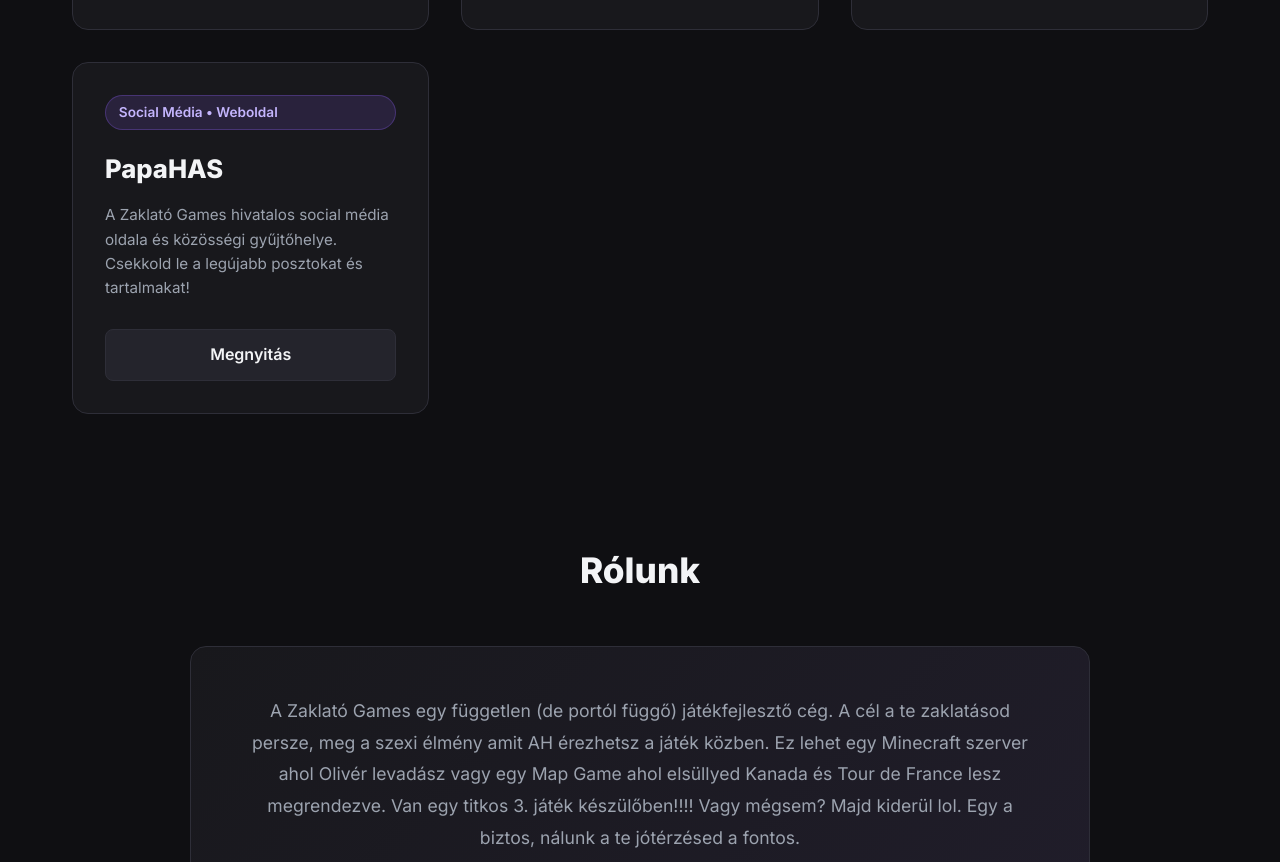
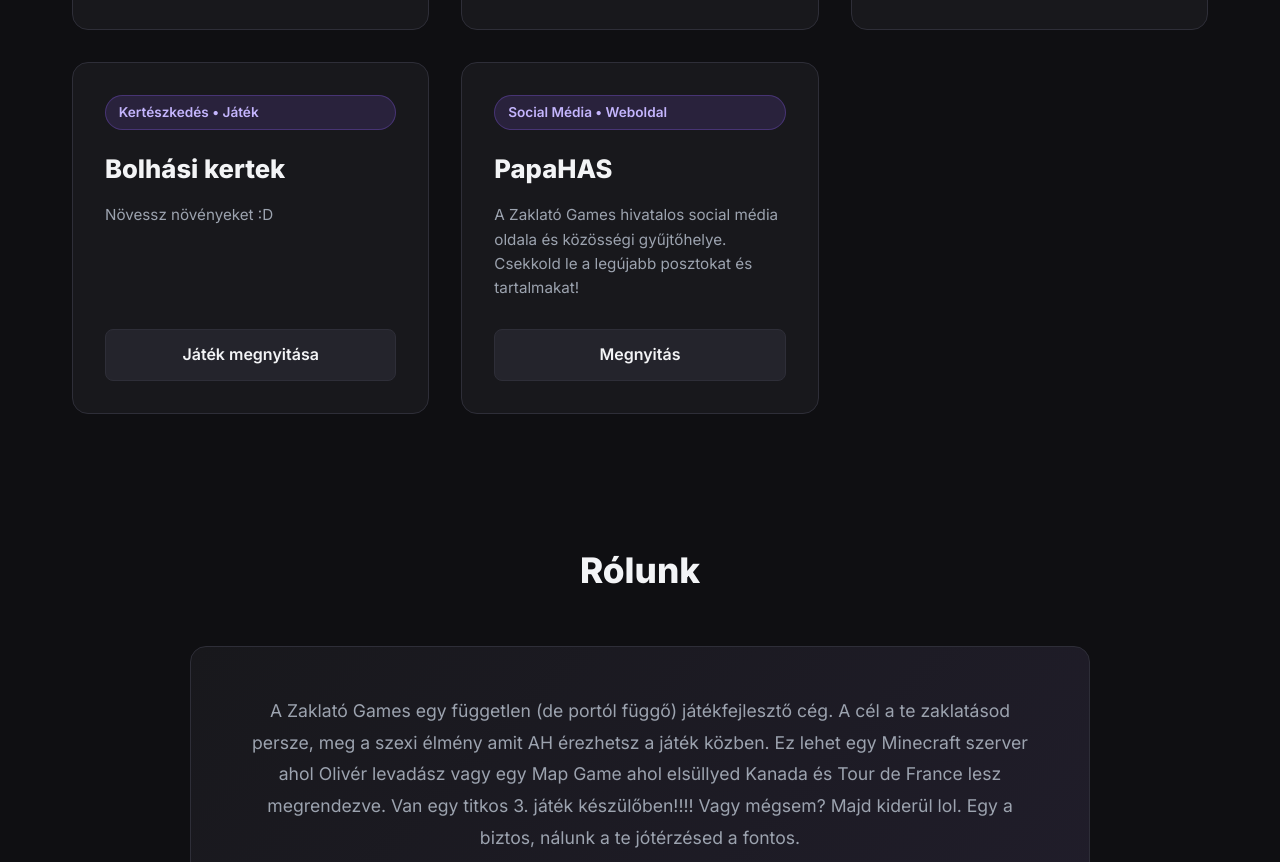
Before and after one commit to zaklatogames/home, a plain HTML site: page index.html in a window 1280 px wide. Shown: the part 1087-1949 px from the top of the page. Drawn offline with Linux system fonts and the light colour scheme.

Commit message:
Add files via upload

```diff
--- a/index.html
+++ b/index.html
@@ -357,6 +357,16 @@
                 <button onclick="alert('Titok...')" class="card-btn" style="width: 100%;">Demó Információk</button>
             </div>
 
+            <!-- Bolhási kertek -->
+            <div class="game-card">
+                <div>
+                    <div class="game-badge">Kertészkedés • Játék</div>
+                    <h3 class="game-title">Bolhási kertek</h3>
+                    <p class="game-desc">Növessz növényeket :D</p>
+                </div>
+                <a href="https://zaklatogames.github.io/bolhasikertek/" target="_blank" class="card-btn">Játék megnyitása</a>
+            </div>
+
             <!-- PapaHAS -->
             <div class="game-card">
                 <div>
@@ -364,7 +374,7 @@
                     <h3 class="game-title">PapaHAS</h3>
                     <p class="game-desc">A Zaklató Games hivatalos social média oldala és közösségi gyűjtőhelye. Csekkold le a legújabb posztokat és tartalmakat!</p>
                 </div>
-                <a href="https://pythomm.github.io/papahas" target="_blank" class="card-btn">Megnyitás</a>
+                <a href="https://zaklatogames.github.io/papahas" target="_blank" class="card-btn">Megnyitás</a>
             </div>
 
         </div>
```
